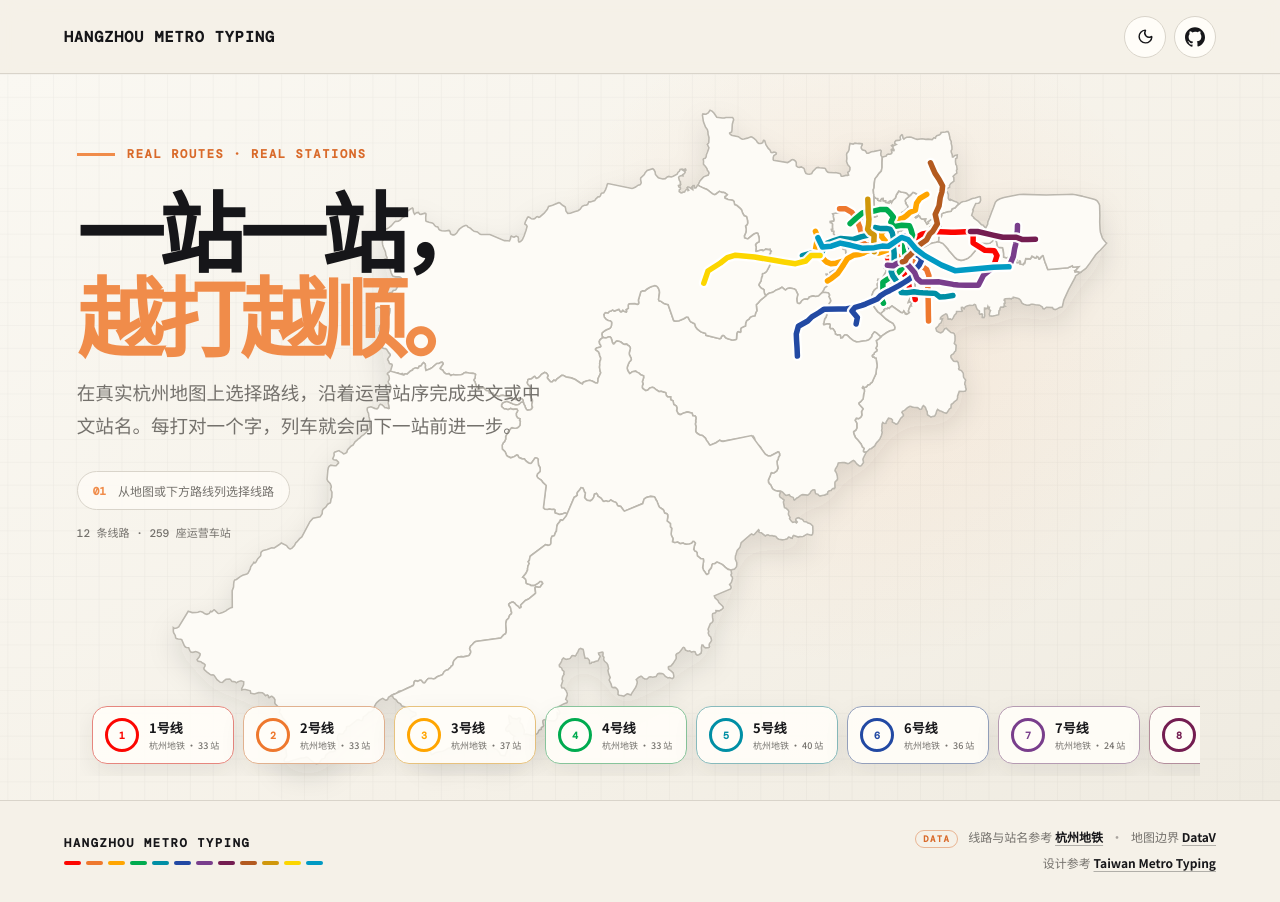
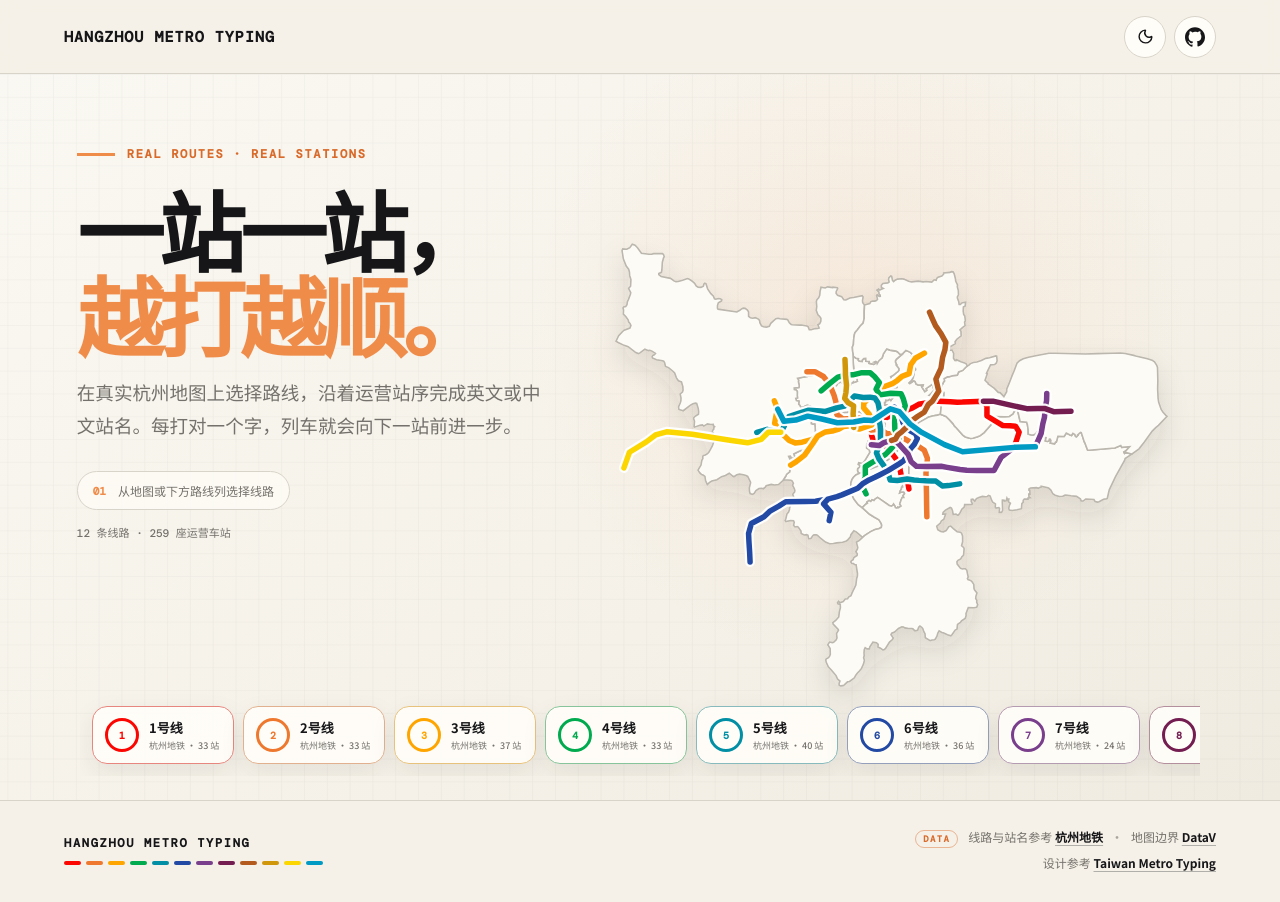
Before and after one commit to Evenss/metro-typing, a Next.js app: page / in a window 1280 px wide. Built offline with nearby package versions, Linux system fonts and the light colour scheme.

Commit message:
Refine Hangzhou map framing

```diff
--- a/app/MetroTyping.tsx
+++ b/app/MetroTyping.tsx
@@ -50,35 +50,73 @@ type MapModel = {
 
 const MAP_WIDTH = 1000;
 const MAP_HEIGHT = 700;
-const MAP_RATIO = MAP_WIDTH / MAP_HEIGHT;
 const FULL_VIEWBOX = `0 0 ${MAP_WIDTH} ${MAP_HEIGHT}`;
 const GAME_DURATION = 30_000;
-const GEO_BOUNDS = {
-  minLon: 118.344957,
-  maxLon: 120.721946,
-  minLat: 29.188757,
-  maxLat: 30.566516,
+const OVERVIEW_METRO_EXTENT = {
+  left: 450,
+  right: 950,
+  top: 70,
+  bottom: 630,
 };
+const MAP_BACKGROUND_EXCLUDED_DISTRICTS = new Set([
+  "富阳区",
+  "临安区",
+  "桐庐县",
+  "淳安县",
+  "建德市",
+]);
 
-function project(lon: number, lat: number): Point {
-  const x =
-    50 +
-    ((lon - GEO_BOUNDS.minLon) /
-      (GEO_BOUNDS.maxLon - GEO_BOUNDS.minLon)) *
-      900;
-  const y =
-    35 +
-    ((GEO_BOUNDS.maxLat - lat) /
-      (GEO_BOUNDS.maxLat - GEO_BOUNDS.minLat)) *
-      630;
-  return [x, y];
+function longitudeRadians(lon: number) {
+  return (lon * Math.PI) / 180;
+}
+
+function mercatorLatitude(lat: number) {
+  const radians = (lat * Math.PI) / 180;
+  return Math.log(Math.tan(Math.PI / 4 + radians / 2));
+}
+
+function createMetroProjection(
+  lines: MetroLine[],
+): (lon: number, lat: number) => Point {
+  const stations = lines.flatMap((line) => line.stations);
+  if (!stations.length) return () => [500, 350];
+
+  const longitudes = stations.map((station) => station.lon);
+  const latitudes = stations.map((station) => station.lat);
+  const minLon = Math.min(...longitudes);
+  const maxLon = Math.max(...longitudes);
+  const minLat = Math.min(...latitudes);
+  const maxLat = Math.max(...latitudes);
+  const lonPadding = (maxLon - minLon) * 0.08;
+  const latPadding = (maxLat - minLat) * 0.12;
+  const projectedMinX = longitudeRadians(minLon - lonPadding);
+  const projectedMaxX = longitudeRadians(maxLon + lonPadding);
+  const projectedMinY = mercatorLatitude(minLat - latPadding);
+  const projectedMaxY = mercatorLatitude(maxLat + latPadding);
+  const scale = Math.min(
+    (OVERVIEW_METRO_EXTENT.right - OVERVIEW_METRO_EXTENT.left) /
+      (projectedMaxX - projectedMinX),
+    (OVERVIEW_METRO_EXTENT.bottom - OVERVIEW_METRO_EXTENT.top) /
+      (projectedMaxY - projectedMinY),
+  );
+  const projectedCenterX = (projectedMinX + projectedMaxX) / 2;
+  const projectedCenterY = (projectedMinY + projectedMaxY) / 2;
+  const extentCenterX =
+    (OVERVIEW_METRO_EXTENT.left + OVERVIEW_METRO_EXTENT.right) / 2;
+  const extentCenterY =
+    (OVERVIEW_METRO_EXTENT.top + OVERVIEW_METRO_EXTENT.bottom) / 2;
+
+  return (lon: number, lat: number): Point => [
+    extentCenterX + (longitudeRadians(lon) - projectedCenterX) * scale,
+    extentCenterY - (mercatorLatitude(lat) - projectedCenterY) * scale,
+  ];
 }
 
 function pointsToString(points: Point[]) {
   return points.map(([x, y]) => `${x.toFixed(2)},${y.toFixed(2)}`).join(" ");
 }
 
-function ringToPath(ring: Point[]) {
+function ringToPath(ring: Point[], project: (lon: number, lat: number) => Point) {
   if (!ring.length) return "";
   return `${ring
     .map(([lon, lat], index) => {
@@ -89,6 +127,9 @@ function ringToPath(ring: Point[]) {
 }
 
 function buildMapModel(data: MetroData): MapModel {
+  // Frame the actual metro service area on the right, mirroring the reference
+  // composition instead of shrinking the network to fit all of Hangzhou.
+  const project = createMetroProjection(data.lines);
   const stationPoints = new Map<string, Point>();
   for (const line of data.lines) {
     for (const station of line.stations) {
@@ -100,10 +141,18 @@ function buildMapModel(data: MetroData): MapModel {
   }
 
   return {
-    districtPaths: data.districts.map((district) => ({
-      name: district.name,
-      path: district.rings.map(ringToPath).join(" "),
-    })),
+    districtPaths: data.districts
+      // The western and southern districts are geographically vast while the
+      // metro only touches narrow corridors there. Keep their real routes, but
+      // omit the full polygons so the useful network remains the visual subject.
+      .filter(
+        (district) =>
+          !MAP_BACKGROUND_EXCLUDED_DISTRICTS.has(district.name),
+      )
+      .map((district) => ({
+        name: district.name,
+        path: district.rings.map((ring) => ringToPath(ring, project)).join(" "),
+      })),
     stationPoints,
     lineSegments: new Map(
       data.lines.map((line) => [
@@ -118,17 +167,25 @@ function buildMapModel(data: MetroData): MapModel {
   };
 }
 
-function fitViewBox(points: Point[], padding = 46, minimumWidth = 280) {
+function getRouteViewBox(
+  points: Point[],
+  minimumWidth = 70,
+  padding = 14,
+  verticalOffsetRatio = 0,
+) {
   if (!points.length) return FULL_VIEWBOX;
   const xs = points.map(([x]) => x);
   const ys = points.map(([, y]) => y);
-  const centerX = (Math.min(...xs) + Math.max(...xs)) / 2;
-  const centerY = (Math.min(...ys) + Math.max(...ys)) / 2;
-  let width = Math.max(Math.max(...xs) - Math.min(...xs) + padding * 2, minimumWidth);
-  let height = Math.max(Math.max(...ys) - Math.min(...ys) + padding * 2, 210);
-  if (width / height > MAP_RATIO) height = width / MAP_RATIO;
-  else width = height * MAP_RATIO;
-  return `${(centerX - width / 2).toFixed(2)} ${(centerY - height / 2).toFixed(2)} ${width.toFixed(2)} ${height.toFixed(2)}`;
+  const minX = Math.min(...xs);
+  const maxX = Math.max(...xs);
+  const minY = Math.min(...ys);
+  const maxY = Math.max(...ys);
+  const width = Math.max(maxX - minX + padding * 2, minimumWidth);
+  const height = Math.max(maxY - minY + padding * 2, width * 0.72);
+  return `${((minX + maxX - width) / 2).toFixed(2)} ${(
+    (minY + maxY - height) / 2 +
+    height * verticalOffsetRatio
+  ).toFixed(2)} ${width.toFixed(2)} ${height.toFixed(2)}`;
 }
 
 function normalizeTarget(station: Station | undefined, language: TypingLanguage) {
@@ -658,7 +715,7 @@ function HomeScreen({
     data.lines.flatMap((line) => line.stations.map((station) => station.nameZh)),
   ).size;
   const targetViewBox = selectedLine
-    ? fitViewBox(linePoints(mapModel, selectedLine), 42, 300)
+    ? getRouteViewBox(linePoints(mapModel, selectedLine))
     : FULL_VIEWBOX;
   const cityMapRef = useRef<SVGSVGElement>(null);
   const [mapIntro, setMapIntro] = useState(true);
@@ -716,7 +773,7 @@ function HomeScreen({
         className={`city-map${mapIntro ? " intro" : ""}`}
         viewBox={FULL_VIEWBOX}
         role="img"
-        aria-label="杭州行政区与地铁运营线路图"
+        aria-label="杭州地铁运营线路与都市区轮廓图"
       >
         <defs>
           <filter id="city-shadow" x="-30%" y="-30%" width="170%" height="180%">
@@ -729,7 +786,11 @@ function HomeScreen({
         <rect className="map-grid" x="-500" y="-300" width="2100" height="1500" fill="url(#map-grid)" />
         <g className="districts" filter="url(#city-shadow)">
           {mapModel.districtPaths.map((district) => (
-            <path key={district.name} d={district.path} aria-label={district.name} />
+            <path
+              key={district.name}
+              d={district.path}
+              aria-label={district.name}
+            />
           ))}
         </g>
         <g className="home-routes">
@@ -773,7 +834,7 @@ function HomeScreen({
                   ? line.stations.map((station) => {
                       const point = mapModel.stationPoints.get(station.nameZh);
                       return point ? (
-                        <circle key={station.id} className="route-node" cx={point[0]} cy={point[1]} r="2.2" />
+                        <circle key={station.id} className="route-node" cx={point[0]} cy={point[1]} r="0.45" />
                       ) : null;
                     })
                   : null}
@@ -795,7 +856,7 @@ function HomeScreen({
 
       {selectedLine ? (
         <>
-          <button className="map-reset" type="button" onClick={onReset}>← 返回杭州全图 <kbd>ESC</kbd></button>
+          <button className="map-reset" type="button" onClick={onReset}>← 返回线路总览 <kbd>ESC</kbd></button>
           <div className="route-focus-card" aria-live="polite">
             <span className="focus-kicker">SELECTED ROUTE</span>
             <div className="focus-route-title">
@@ -967,7 +1028,12 @@ function GameScreen({
     .map((station) => mapModel.stationPoints.get(station.nameZh))
     .filter((point): point is Point => Boolean(point));
   if (trainProgress > 0) progressPoints.push(trainPoint);
-  const gameViewBox = fitViewBox(linePoints(mapModel, line), 58, 370);
+  const gameViewBox = getRouteViewBox(
+    linePoints(mapModel, line),
+    280,
+    40,
+    0.14,
+  );
   const routeEnd = stations.at(-1);
 
   return (
--- a/app/globals.css
+++ b/app/globals.css
@@ -498,6 +498,8 @@ footer a:hover { color: var(--accent-dark); text-decoration-color: currentColor;
 
 @media (max-width: 1000px) {
   .home-copy { width: min(440px, calc(100% - 48px)); }
+  .city-map { transform: translateX(15%); }
+  .focused .city-map { transform: none; }
   .route-button:first-child { margin-left: 0; }
   .route-button:last-child { margin-right: 0; }
 }
@@ -514,7 +516,7 @@ footer a:hover { color: var(--accent-dark); text-decoration-color: currentColor;
   .home-copy h1 em { display: block; }
   .lede { max-width: 350px; margin-bottom: 0; font-size: 13px; line-height: 1.7; }
   .home-instruction, .data-status { display: none; }
-  .city-map { transform: translate(-16%, 17%) scale(1.05); transform-origin: center; }
+  .city-map { transform: translate(-17.5%, 16%) scale(1.02); transform-origin: center; }
   .focused .city-map { transform: none; }
   .route-focus-card { top: 68px; min-width: calc(100vw - 32px); padding: 13px 18px; border-radius: 16px; }
   .focus-route-title h2 { font-size: 21px; }
```
